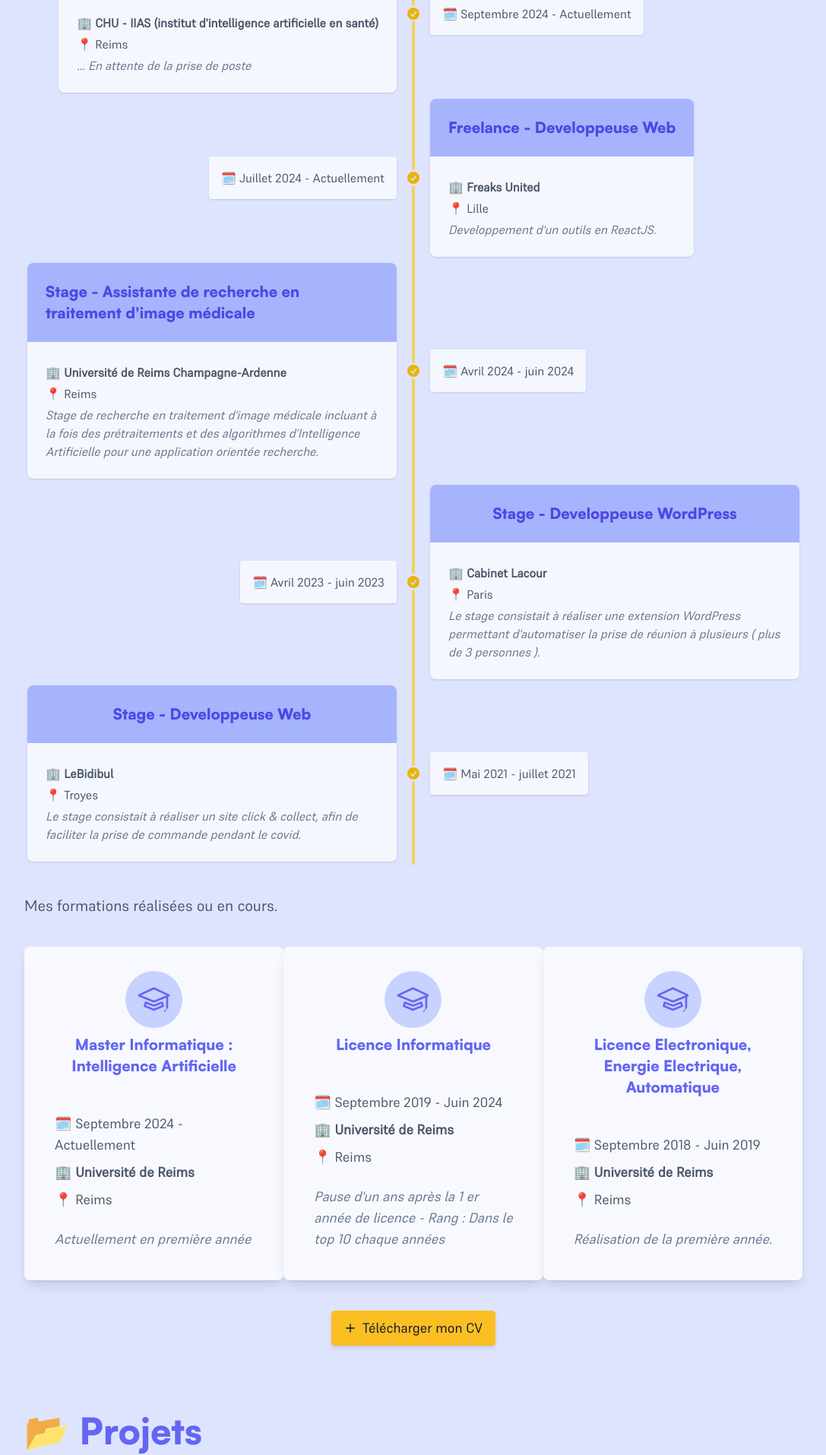
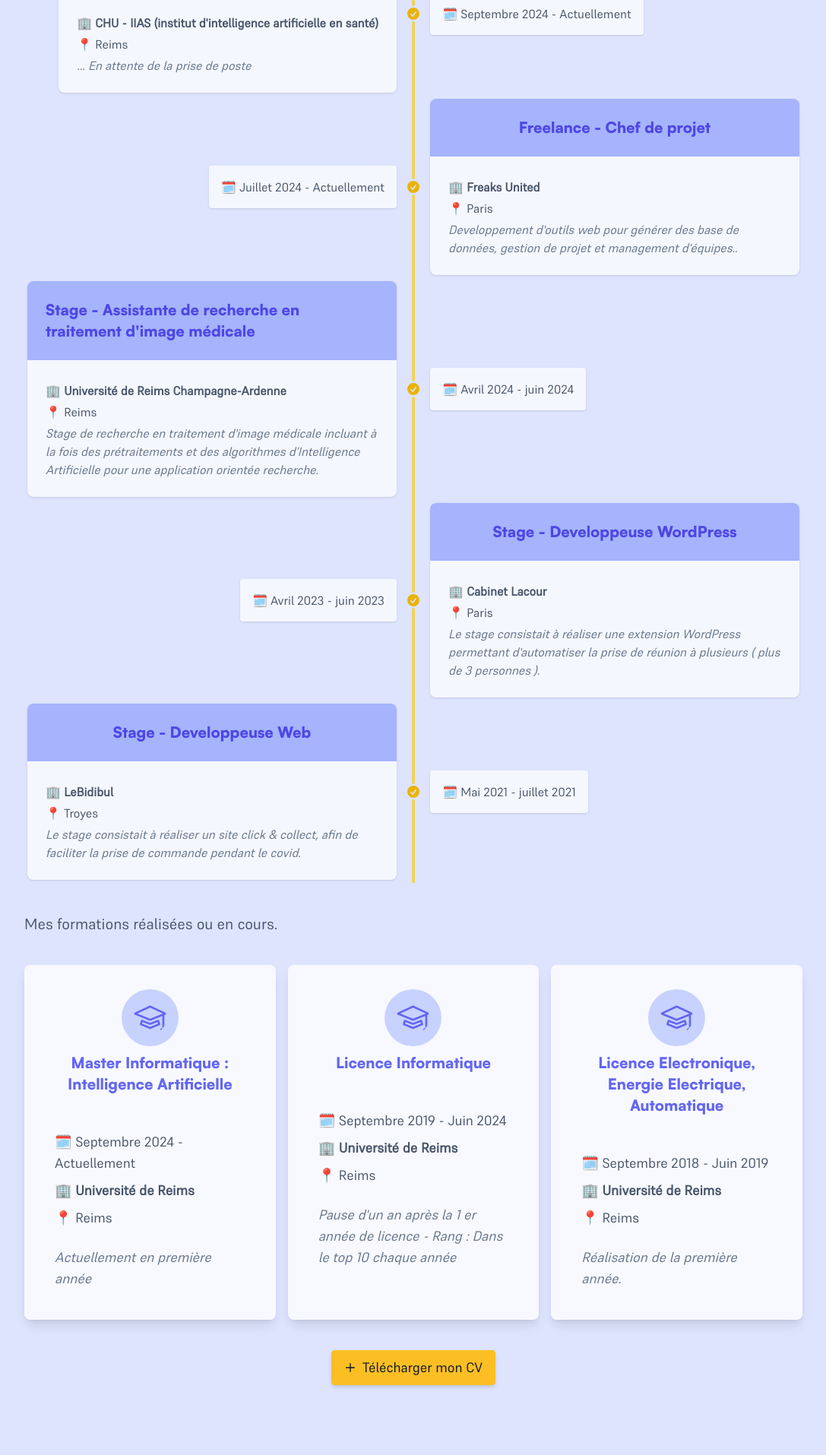
Before and after one commit to RaphHuynh/portfolio, a React (Vite) app: page / in a window 1280 px wide. Shown: the part 2180-4095 px from the top of the page at 76% size, without its empty margins (96-1183 px from the left). Built offline with nearby package versions, Linux system fonts and the light colour scheme.

Commit message:
maj -> responsive

```diff
--- a/src/components/page/Competence.jsx
+++ b/src/components/page/Competence.jsx
@@ -50,7 +50,7 @@ function Competence(){
                     </div>
                 </div>
 
-                <div className='h-full flex items-center'>
+                <div className='h-full md:flex items-center hidden'>
                     <img src={image} alt="Illustration">
                     </img>
                 </div>
--- a/src/components/page/Experience.jsx
+++ b/src/components/page/Experience.jsx
@@ -28,7 +28,7 @@ function Experience() {
             date:"Septembre 2019 - Juin 2024",
             lieux : "Reims",
             entreprise : "Université de Reims",
-            more : "Pause d'un ans après la 1 er année de licence - Rang : Dans le top 10 chaque années"
+            more : "Pause d'un an après la 1 er année de licence - Rang : Dans le top 10 chaque année"
         },
         {
             id:"Licence  Electronique, Energie Electrique, Automatique",
@@ -49,11 +49,11 @@ function Experience() {
             entreprise: "CHU - IIAS (institut d'intelligence artificielle en santé)"
         },
         {
-            id: "Freelance - Developpeuse Web",
-            content: "Developpement d'un outils en ReactJS.",
+            id: "Freelance - Chef de projet",
+            content: "Developpement d'outils web pour générer des base de données, gestion de projet et management d'équipes..",
             langage: ["JavaScript", "ReactJS", "TailwindCSS"],
             date: "Juillet 2024 - Actuellement",
-            lieux: "Lille",
+            lieux: "Paris",
             entreprise: "Freaks United",
             more: "(Contrat de confidentialité)"
         },
@@ -154,7 +154,7 @@ function Experience() {
             <article className='text-slate-600 py-10 text-lg lg:text-xl'>
                 <p>Mes formations réalisées ou en cours.</p>
             </article>
-            <div className="w-full text-sm md:text-lg md:flex md:grid md:grid-cols-3">
+            <div className="w-full text-sm md:text-lg md:flex md:grid md:grid-cols-3 md:gap-4">
                 {formations.map((formation, index) => (
                     <div key={index} className="bg-white/80 py-6 rounded-lg shadow-lg my-4 md:m-0">
                         <div className="pb-4 md:pb-auto h-full">
--- a/src/components/page/Work.jsx
+++ b/src/components/page/Work.jsx
@@ -25,7 +25,7 @@ function Work() {
         {
             id: 'Bot Discord : Méteo',
             img: ImgBotDisMeteo,
-            content: "Bot discord affichant la météo de différentse villes à l'aide d'une API météo (OpenWeatherMap).",
+            content: "Bot discord affichant la météo de différentes villes à l'aide d'une API météo (OpenWeatherMap).",
             lang:["Python"]
         },
         {
@@ -49,7 +49,7 @@ function Work() {
         {
             id: 'Site Web : HS\'R',
             img: ImgHSR,
-            content: "Site vitrine réalisé pour l'association du HSR qui est une association de CTF de la réjoin Grand-Est.",
+            content: "Site vitrine réalisé pour l'association du HSR qui est une association de CTF de la région Grand-Est.",
             lang:["JavaScript","ReactJS"]
         },
         {
```
